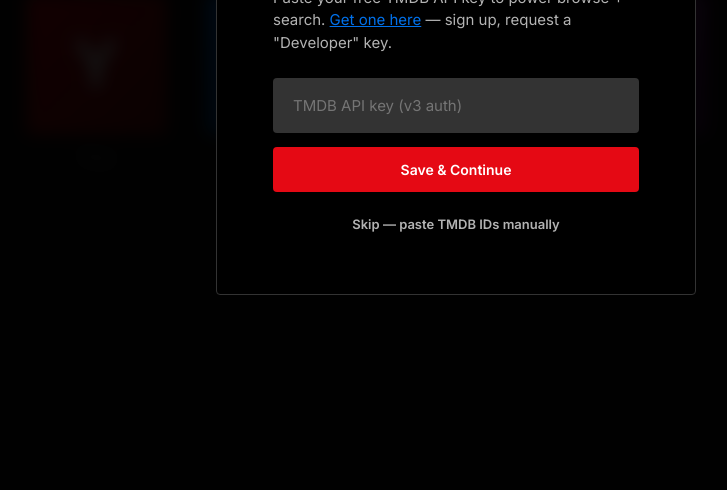
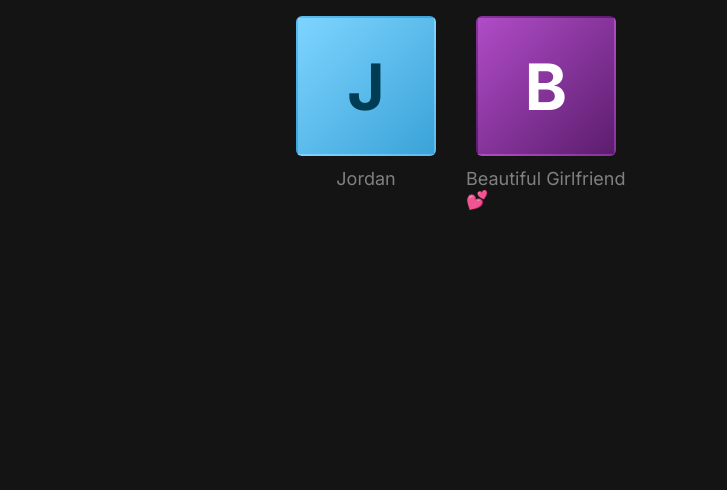
Before and after one commit to JordanBDCarroll/Kinema, a plain HTML site: page index.html in a window 1280 px wide. Shown: the part 310-800 px from the top of the page, without its empty margins (184-911 px from the left). Drawn offline with Linux system fonts and the light colour scheme.

Commit message:
Add files via upload

```diff
--- a/index.html
+++ b/index.html
@@ -89,6 +89,8 @@
     background:linear-gradient(135deg,#e50914,#831010);font-size:64px;font-weight:700;color:#fff;
   }
   .profile-avatar.blue{background:linear-gradient(135deg,#0071eb,#003c7a);}
+  .profile-avatar.iceblue{background:linear-gradient(135deg,#7ed4ff,#3aa3d8);color:#003c54;}
+  .profile-avatar.purple{background:linear-gradient(135deg,#b04cc7,#5c1d6e);}
   .profile-avatar.yellow{background:linear-gradient(135deg,#ffb800,#7a5800);}
   .profile-avatar.kids{background:linear-gradient(135deg,#9c27b0,#4a1259);}
   .profile-avatar.add{background:transparent;border:2px solid #333;color:#808080;font-size:80px;font-weight:300;}
@@ -432,24 +434,13 @@
 <div id="profileScreen">
   <h1>Who's watching?</h1>
   <div class="profile-grid">
-    <div class="profile" onclick="selectProfile('You','red')">
-      <div class="profile-avatar">Y</div><div class="profile-name">You</div>
+    <div class="profile" onclick="selectProfile('Jordan','iceblue')">
+      <div class="profile-avatar iceblue">J</div><div class="profile-name">Jordan</div>
     </div>
-    <div class="profile" onclick="selectProfile('Friend','blue')">
-      <div class="profile-avatar blue">F</div><div class="profile-name">Friend</div>
-    </div>
-    <div class="profile" onclick="selectProfile('Guest','yellow')">
-      <div class="profile-avatar yellow">G</div><div class="profile-name">Guest</div>
-    </div>
-    <div class="profile" onclick="selectProfile('Kids','kids')">
-      <div class="profile-avatar kids">K</div><div class="profile-name">Kids</div>
-      <div class="kids-badge">KIDS</div>
-    </div>
-    <div class="profile" onclick="selectProfile('You','red')">
-      <div class="profile-avatar add">+</div><div class="profile-name">Add Profile</div>
+    <div class="profile" onclick="selectProfile('Beautiful Girlfriend 💕','purple')">
+      <div class="profile-avatar purple">B</div><div class="profile-name">Beautiful Girlfriend 💕</div>
     </div>
   </div>
-  <button class="manage-btn">MANAGE PROFILES</button>
 </div>
 
 <header id="header" style="display:none;">
@@ -481,12 +472,9 @@
       <div class="avatar-img" id="headerAvatar">Y</div>
       <svg class="avatar-chevron" width="10" height="10" viewBox="0 0 24 24" fill="currentColor"><path d="M7 10l5 5 5-5z"/></svg>
       <div class="avatar-dropdown" id="avatarDropdown">
-        <a><div class="mini-avatar" style="background:#0071eb">F</div>Friend</a>
-        <a><div class="mini-avatar" style="background:#ffb800">G</div>Guest</a>
-        <a><div class="mini-avatar" style="background:#9c27b0">K</div>Kids</a>
+        <a onclick="selectProfile('Jordan','iceblue')"><div class="mini-avatar" style="background:linear-gradient(135deg,#7ed4ff,#3aa3d8);color:#003c54">J</div>Jordan</a>
+        <a onclick="selectProfile('Beautiful Girlfriend 💕','purple')"><div class="mini-avatar" style="background:linear-gradient(135deg,#b04cc7,#5c1d6e)">B</div>Beautiful Girlfriend 💕</a>
         <hr>
-        <a>Manage Profiles</a>
-        <a>Transfer Profile</a>
         <a>Account</a>
         <a>Help Center</a>
         <hr>
@@ -558,7 +546,8 @@
 const ACCENT='e50914';
 const GENRE_MAP={28:'Action',12:'Adventure',16:'Animation',35:'Comedy',80:'Crime',99:'Documentary',18:'Drama',10751:'Family',14:'Fantasy',36:'History',27:'Horror',10402:'Music',9648:'Mystery',10749:'Romance',878:'Sci-Fi',10770:'TV Movie',53:'Thriller',10752:'War',37:'Western',10759:'Action & Adventure',10762:'Kids',10763:'News',10764:'Reality',10765:'Sci-Fi & Fantasy',10766:'Soap',10767:'Talk',10768:'War & Politics'};
 
-let TMDB_KEY=localStorage.getItem('tmdb_key')||'';
+let TMDB_KEY=localStorage.getItem('tmdb_key')||'0d1961a6c5882baf5f9b402c94d992ac';
+if(!localStorage.getItem('tmdb_key'))localStorage.setItem('tmdb_key','0d1961a6c5882baf5f9b402c94d992ac');
 let currentTab='home';
 let currentProfile=JSON.parse(localStorage.getItem('profile')||'null');
 let currentMedia=null;
@@ -586,9 +575,13 @@
   localStorage.setItem('profile',JSON.stringify(currentProfile));
   const av=document.getElementById('headerAvatar');
   av.textContent=name[0];
+  av.style.color='#fff';
   if(color==='blue')av.style.background='linear-gradient(135deg,#0071eb,#003c7a)';
+  else if(color==='iceblue'){av.style.background='linear-gradient(135deg,#7ed4ff,#3aa3d8)';av.style.color='#003c54';}
+  else if(color==='purple')av.style.background='linear-gradient(135deg,#b04cc7,#5c1d6e)';
   else if(color==='yellow')av.style.background='linear-gradient(135deg,#ffb800,#7a5800)';
   else if(color==='kids')av.style.background='linear-gradient(135deg,#9c27b0,#4a1259)';
+  else av.style.background='linear-gradient(135deg,#e50914,#831010)';
   hideProfileScreen();init();
 }
 function signOut(){
@@ -1202,8 +1195,7 @@
   }
 });
 
-if(!TMDB_KEY)showApiModal();
-else if(!currentProfile)showProfileScreen();
+if(!currentProfile)showProfileScreen();
 else selectProfile(currentProfile.name,currentProfile.color);
 </script>
 </body>
```
